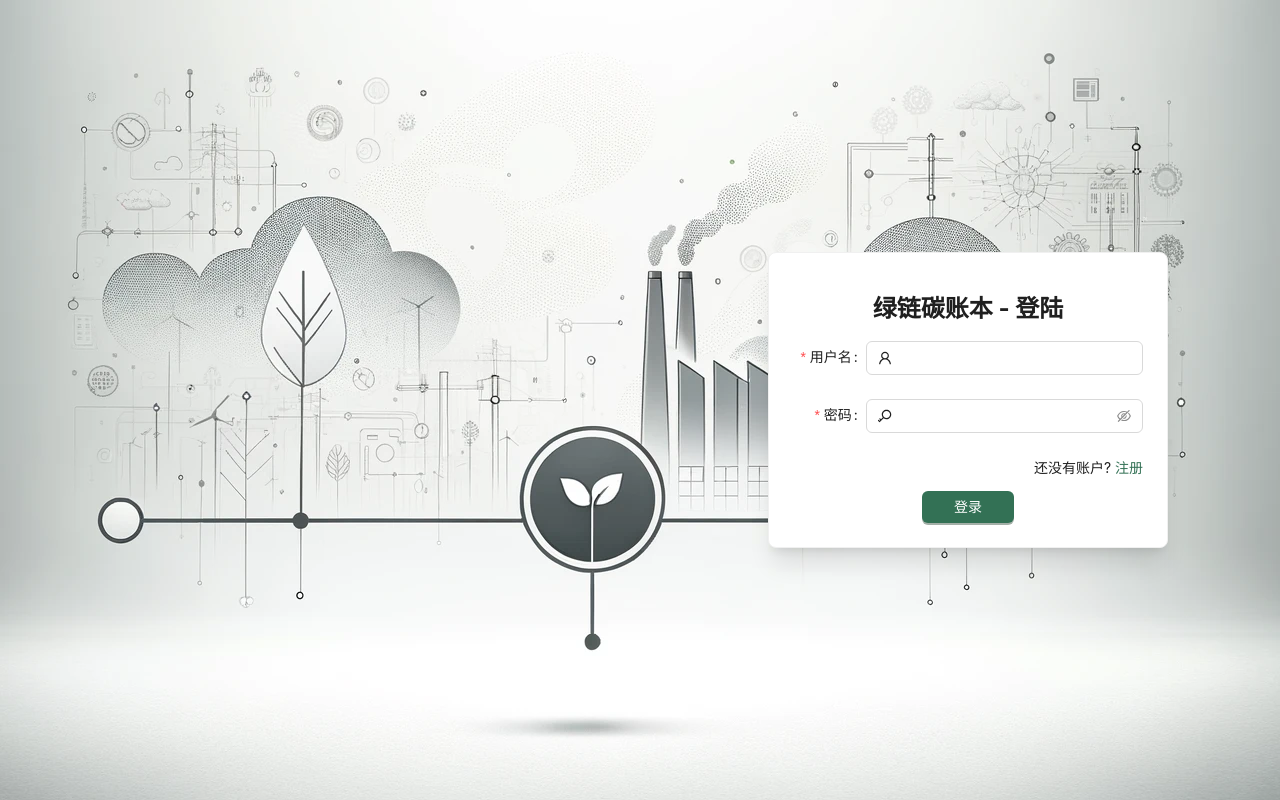
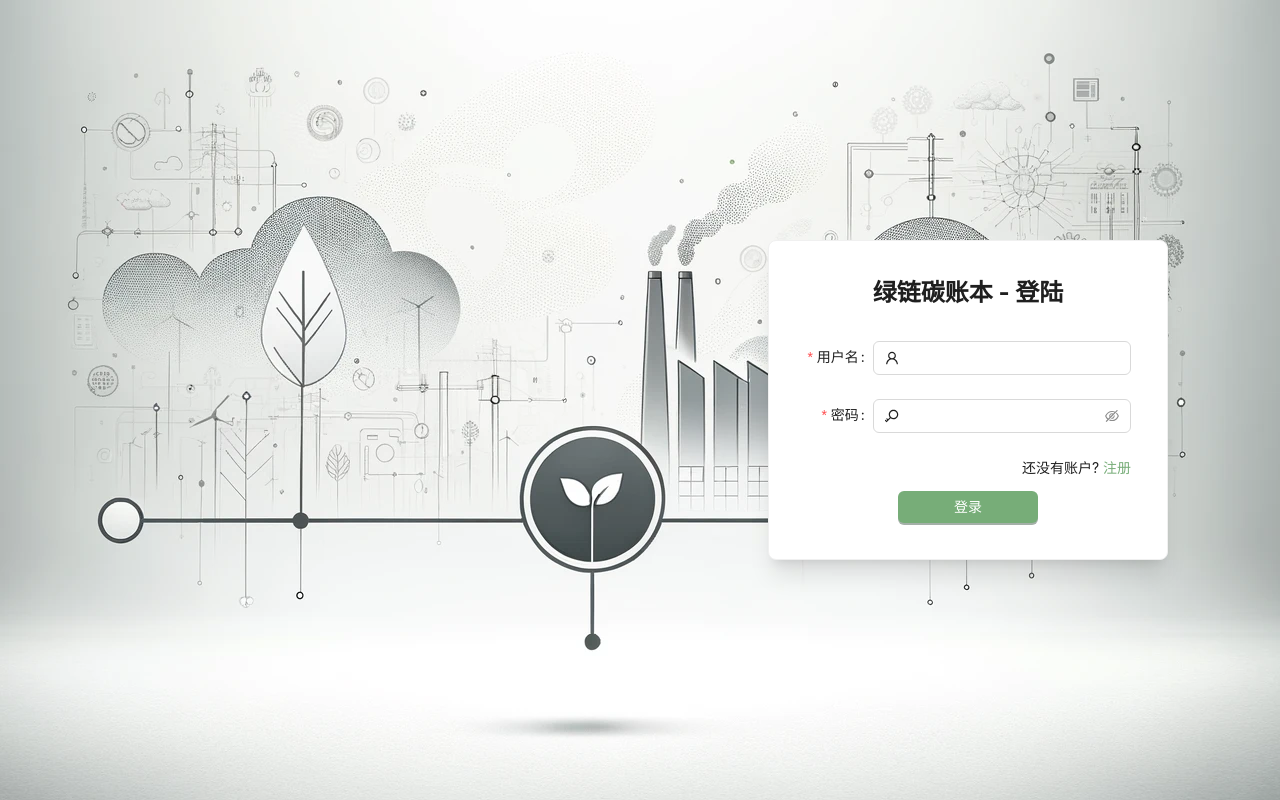
Before and after one commit to carbon-ledger/green-chain-carbon-ledger-web, a Vue app: page /auth/login in a window 1280 px wide. Built offline with nearby package versions, Linux system fonts and the light colour scheme; no server answers.

Commit message:
patch: 登陆页面详细内容修改

```diff
--- a/src/router/index.js
+++ b/src/router/index.js
@@ -74,7 +74,7 @@ const router = createRouter({
               // 管理注册
               path:'/auth/register/manager',
               name:'ManagerRegister',
-              component:()=>import('@/views/AuthPage/MangeRegisterView.vue')
+              component:()=>import('@/views/AuthPage/RegisterManageView.vue')
             }
           ]
         },
@@ -101,7 +101,7 @@ const router = createRouter({
       // 仪表盘相关路由表
       path:'/dashboard',
       name:'Dashboard',
-      component:()=>import('@/views/Dashboard/dashboard.vue'),
+      component:()=>import('@/views/Dashboard/DashboardView.vue'),
       children:[
         {
           // 仪表盘主页
--- a/src/views/AuthPage/LoginView.vue
+++ b/src/views/AuthPage/LoginView.vue
@@ -3,9 +3,9 @@
     <a-card
         class="shadow-xl md:w-[calc(60%-5rem)] lg:w-[400px] mx-5 md:mx-10 lg:mx-28 mt-20 md:mt-0"
     >
-      <div class="container">
+      <div class="container p-3">
         <div class="row-auto">
-          <div class="row-span-1 my-4 text-center font-bold text-2xl">
+          <div class="row-span-1 mb-8 text-center font-bold text-2xl">
             绿链碳账本 - 登陆
           </div>
           <div class="row-span-1">
@@ -40,12 +40,12 @@
                 </a-input-password>
               </a-form-item>
               <div class=" text-end mb-3">
-                还没有账户? <a class="text-spring hover:text-green-500" @click="router.push('/auth/register/organize')">注册</a>
+                还没有账户? <a class="text-aspargus hover:text-spring" @click="router.push('/auth/register/organize')">注册</a>
               </div>
               <div class="text-center">
                 <a-button :disabled="false" class="bg-aspargus" html-type="submit" type="primary"
                           @click="UserLogin()">
-                  <div class="mx-4">登录</div>
+                  <div class="mx-10">登录</div>
                 </a-button>
               </div>
             </a-form>
@@ -57,7 +57,7 @@
 </template>
 
 <script setup>
-import {reactive} from 'vue';
+import {onMounted, reactive} from 'vue';
 import {message} from "ant-design-vue";
 import requests from "@/assets/js/request.js";
 import {KeyOutlined, UserOutlined} from "@ant-design/icons-vue";
@@ -71,11 +71,11 @@ const loginForm = reactive({
 });
 
 function UserLogin() {
-  console.log("formState:", loginForm)
+  if (loginForm.user !== '' && loginForm.password !== '') {
     requests.login(loginForm).then((res) => {
       localStorage.setItem("AuthorizationToken", "Bearer " + res.data.data.token);
       localStorage.setItem("X-Auth-UUID", res.data.data.user.uuid);
-    message.success('你好 ' + res.data.data.user.email + ' 用户')
+      message.success('你好 ' + res.data.data.user.userName + ' 用户')
       router.push("/dashboard")
     }).catch((err) => {
       console.warn("[LoginView] 用户登录失败，失败缘由 " + err.response.data.output)
@@ -89,6 +89,7 @@ function UserLogin() {
       }
     });
   }
+}
 
 
 const onFinish = values => {
@@ -97,4 +98,29 @@ const onFinish = values => {
 const onFinishFailed = errorInfo => {
   console.log('Failed:', errorInfo);
 };
+
+onMounted(() => {
+  // 检查用户是否已登陆
+  requests.getUserCurrent().then((res) => {
+    if (res.data.data.uuid !== null) {
+      message.success("您已登陆，正在为您跳转至控制台")
+      // 检查登陆用户组
+      switch (res.data.data.role) {
+        case "console":
+          router.push("/dashboard/console")
+          break
+        case "admin":
+          router.push("/dashboard/admin")
+          break
+        case "organize":
+          router.push("/dashboard/organize")
+          break
+        default:
+          router.push("/dashboard/default")
+      }
+    }
+  }).catch((err) => {
+    console.warn("[LoginView] 用户未登录，失败缘由 " + err.response.data.output)
+  })
+})
 </script>
--- a/src/views/AuthPage/MangeRegisterView.vue
+++ b/src/views/AuthPage/RegisterManageView.vue
@@ -4,13 +4,13 @@
       <div class="container">
         <div class="row-auto">
           <div  class="row-span-1 my-4 text-center font-bold text-2xl">
-            绿链碳系统 - 管理账号注册
+            绿链碳系统 - 监管账号注册
           </div>
           <div class="row-span-1 flex justify-center">
             <a-form
                 :model="formState"
                 name="basic"
-                :label-col="{ span: 6}"
+                :label-col="{ span: 6 }"
                 :wrapper-col="{ span: 24 }"
                 autocomplete="off"
                 @finish="onFinish"
--- a/src/views/Dashboard/dashboard.vue
+++ b/src/views/Dashboard/DashboardView.vue
@@ -10,12 +10,13 @@ import MainSection from "@/components/BackComponents/Mainsection.vue";
 import {onMounted} from "vue";
 import request from "@/assets/js/request.js";
 import router from "@/router/index.js";
+import {message} from "ant-design-vue";
 
 onMounted(() => {
   request.getUserCurrent().then((res) => {
     switch (res.data.output) {
       case "Success": {
-        console.log("[Dashboard] 用户有效")
+        console.log("[Dashboard] 登陆用户 " + res.data.data.user.userName)
         break
       }
       case "TokenVerifyError": {
@@ -28,8 +29,15 @@ onMounted(() => {
       }
     }
   }).catch((err) => {
-    console.warn("[Dashboard] 失败")
-    router.push("/login")
+    if (err.response.data.output === "TokenVerifyError") {
+      console.warn("[Dashboard] " + err.response.data.data.errorMessage)
+      message.warn(err.response.data.data.errorMessage)
+      router.push("/auth/login")
+    } else {
+      console.warn("[Dashboard] 未知错误" + err.response.data.output)
+      message.error(err.response.data.message)
+      router.push("/auth/login")
+    }
   })
 })
 </script>
--- a/tailwind.config.js
+++ b/tailwind.config.js
@@ -8,7 +8,7 @@ module.exports = {
   theme: {
     colors: {
       'uranian': '#B3D3F9',
-      'aspargus': '#337155',
+      'aspargus': '#77AD78',
       'spring': '#337155',
       'beaver': '#AA9488',
       'mount-pink': '#7F7382',
```
Lines whose indentation alone changed are shown as unchanged.
